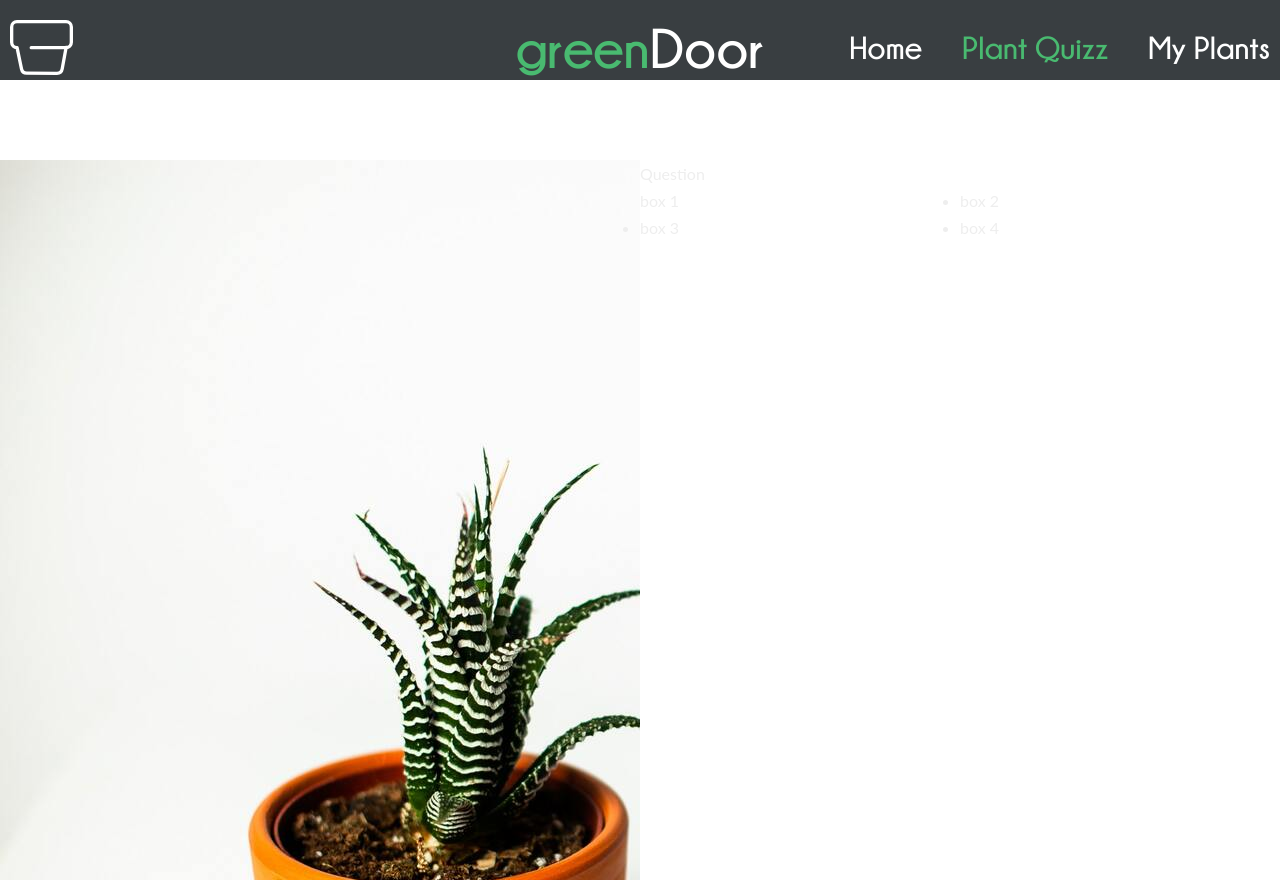
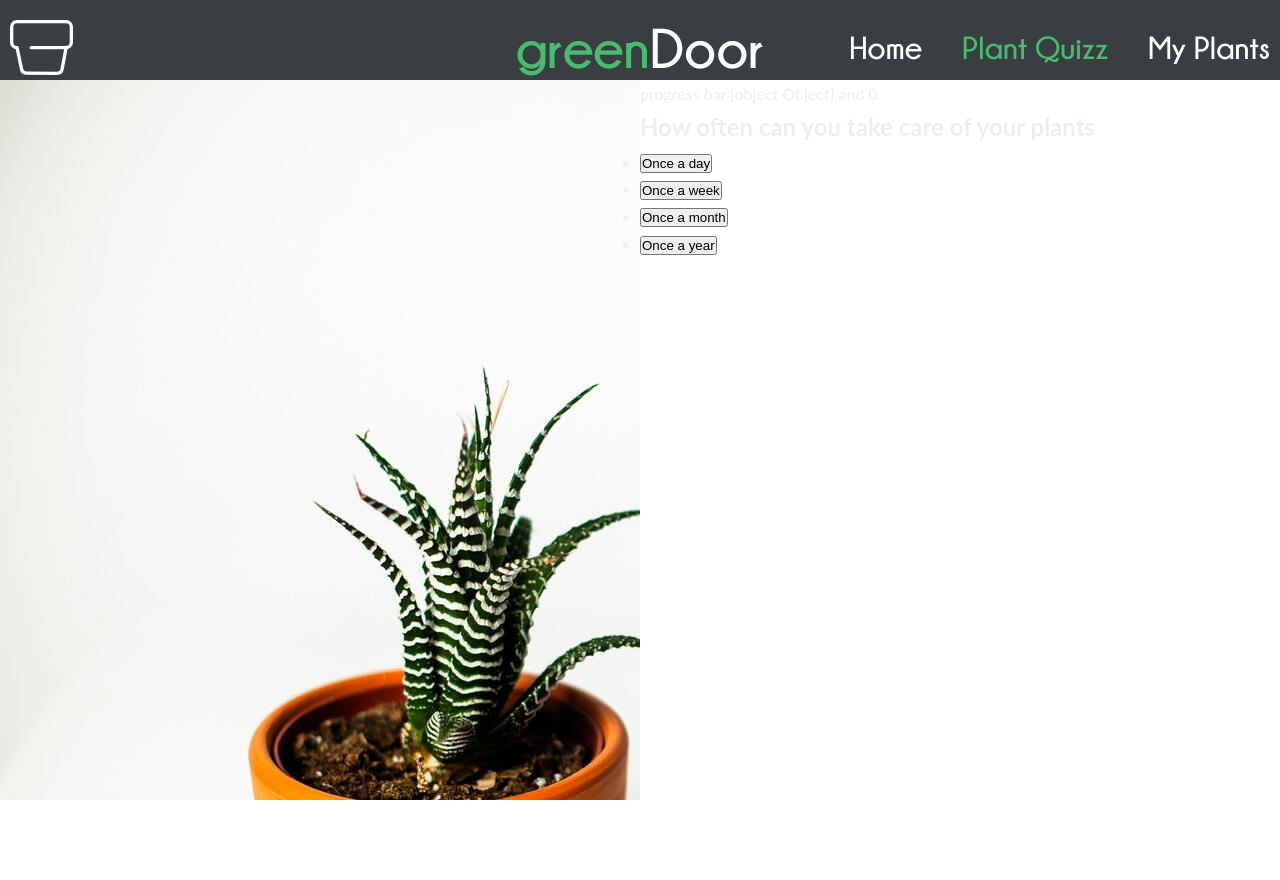
Before and after one commit to WildCodeSchool-2024-02/JS-Nantes-RAMCss-II-P2-GreenDoor, a React (Vite) app in the folder client/: page /quizz in a window 1280 px wide. After the commit the page ends 800 px from the top, so only its background shows below. Built offline with nearby package versions, Linux system fonts and the light colour scheme.

Commit message:
removed the margin-top, it was a mistake and added a progress bar to the quizz, as well a a map for the buttons, they have a class that differs based on how many buttons there are

```diff
--- /dev/null
+++ b/client/src/components/QuizzProgressBar.jsx
@@ -0,0 +1,13 @@
+import PropTypes from "prop-types";
+
+function QuizzProgressBar({ topic, questionIndex }) {
+
+  return <p>{`progress bar ${topic} and ${questionIndex}`}</p>;
+}
+
+QuizzProgressBar.propTypes = {
+    topic: PropTypes.string.isRequired,
+    questionIndex: PropTypes.number.isRequired,
+  };
+
+export default QuizzProgressBar;
--- a/client/src/pages/Quizz.jsx
+++ b/client/src/pages/Quizz.jsx
@@ -1,27 +1,46 @@
+import { useState } from "react";
+import QuizzProgressBar from "../components/QuizzProgressBar";
+import quizz from "./quizz.json";
 import background from "../assets/images/headerCactus.jpg";
 import "../styles/Quizz.css";
 
 function Quizz() {
+  const [questionIndex, setQuestionIndex] = useState(0);
+  const [answears, setAnswears] = useState([]);
+
+
+  function handleQuizzButton(index) {
+    setQuestionIndex(() => questionIndex + 1);
+    setAnswears(() => {
+        const updatedAnswears = [...answears]
+        updatedAnswears.push(index);
+        return updatedAnswears;
+    });
+  }
+
   return (
     <section className="full-page-container">
       <figure>
         <img src={background} alt="decorative" />
       </figure>
       <section className="right-container">
-        <p>Question</p>
-        <ul className="box">
-          <li className="box 1">
-            <p>box 1</p>
-          </li>
-          <li className="box2">
-            <p>box 2</p>
-          </li>
-          <li className="box3">
-            <p>box 3</p>
-          </li>
-          <li className="box4">
-            <p>box 4</p>
-          </li>
+        <QuizzProgressBar
+          topic={quizz[questionIndex]}
+          questionIndex={questionIndex}
+        />
+        <h2>{quizz[questionIndex].question}</h2>
+        <ul>
+          {quizz[questionIndex].answears.map((answear, index) => (
+            <li key={answear}>
+              <button
+                className={`layout-${quizz[questionIndex].answears.length}`}
+                type="button"
+                onClick={() => handleQuizzButton(index)}
+              >
+                {answear}
+              </button>
+            </li>
+          ))}
         </ul>
       </section>
     </section>
--- /dev/null
+++ b/client/src/pages/quizz.json
@@ -0,0 +1,36 @@
+[
+  {
+    "topic": "Care levels",
+    "question": "How often can you take care of your plants",
+    "answears": ["Once a day", "Once a week", "Once a month", "Once a year"]
+  },
+  {
+    "topic": "Toxicity",
+    "question": "Do you have children or pets that could chew on you plants ?",
+    "answears": ["Yes, they love to munch", "No plant eaters"]
+  },
+  {
+    "topic": "Growth",
+    "question": "do you want a fast-growing plant ?",
+    "answears": [
+      "Yes, i want to see it grow",
+      "No, i prefer that it stays the same",
+      "Skip question"
+    ]
+  },
+  {
+    "topic": "Room orientation",
+    "question": "what is the orientation in the room where the plant will be ?",
+    "answears": ["North", "South", "East", "West"]
+  },
+  {
+    "topic": "Sunlight",
+    "question": "how much sunlight do you get in that room ?",
+    "answears": [
+      "I'm drowning in sunlight",
+      "A little bit of light",
+      "I'm a vampire",
+      "Skip question"
+    ]
+  }
+]
--- a/client/src/styles/Import.css
+++ b/client/src/styles/Import.css
@@ -36,7 +36,3 @@
   --primary-font-color: black;
   --secondary-font-color: #726e6e;
 }
-
-main {
-  margin-top: 10vh;
-}
```
